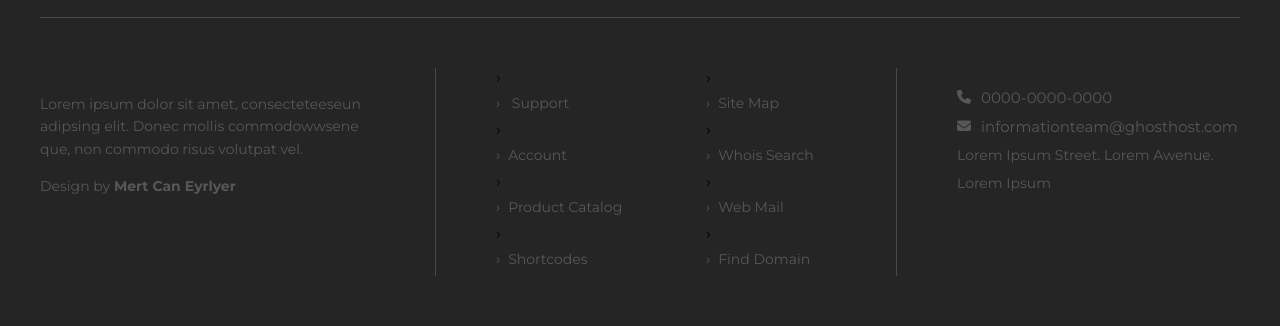
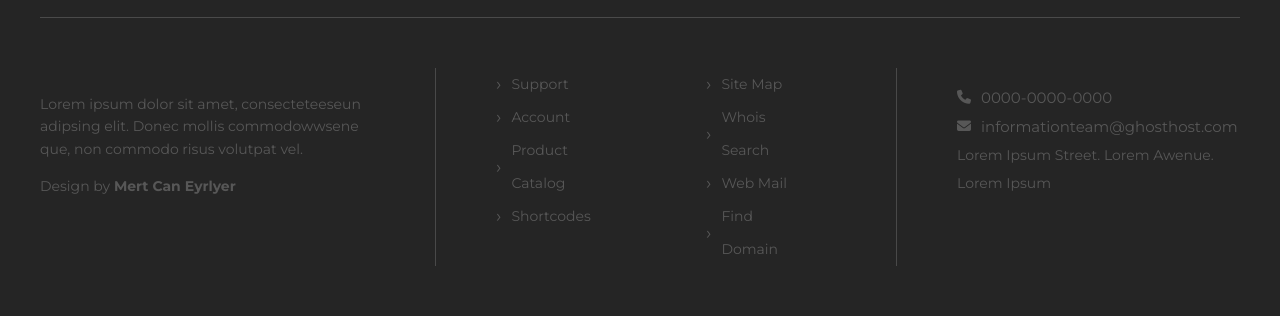
Before and after one commit to basilissk/RPI_1, a plain HTML site: page index.html in a window 1280 px wide. Shown: the part 3322-3648 px from the top of the page. Drawn offline with Linux system fonts and the light colour scheme.

Commit message:
fix arrow

```diff
--- a/css/footer.css
+++ b/css/footer.css
@@ -90,18 +90,42 @@
     font-family: "Montserrat", sans-serif;
     font-size:14px;
     line-height: 33px;
+    display: flex;
+
 
 }
-.fir_help_item a::before{
+
+/* .fir_help_item a::before{
     content: "›";
     padding-right: 8px;
     transition: all .4s ease;
+
+} */
+
+.item_wrap{
+    display: flex;
+    color:rgba(255, 255, 255, 0.230);
+    align-items: center;
+    max-width: 100px;
+
+
 }
+.item_wrap p{
+    font-size: 18px;
+    margin-right: 10px;
+}
+.item_wrap:hover{
+    color:white;
+}
+
 
 .fir_help_item a:hover{
     position: relative;
     left:10px;
     color:white;
+    padding-right: 20px;
+
+
 }
 
 .sec_help {
```
